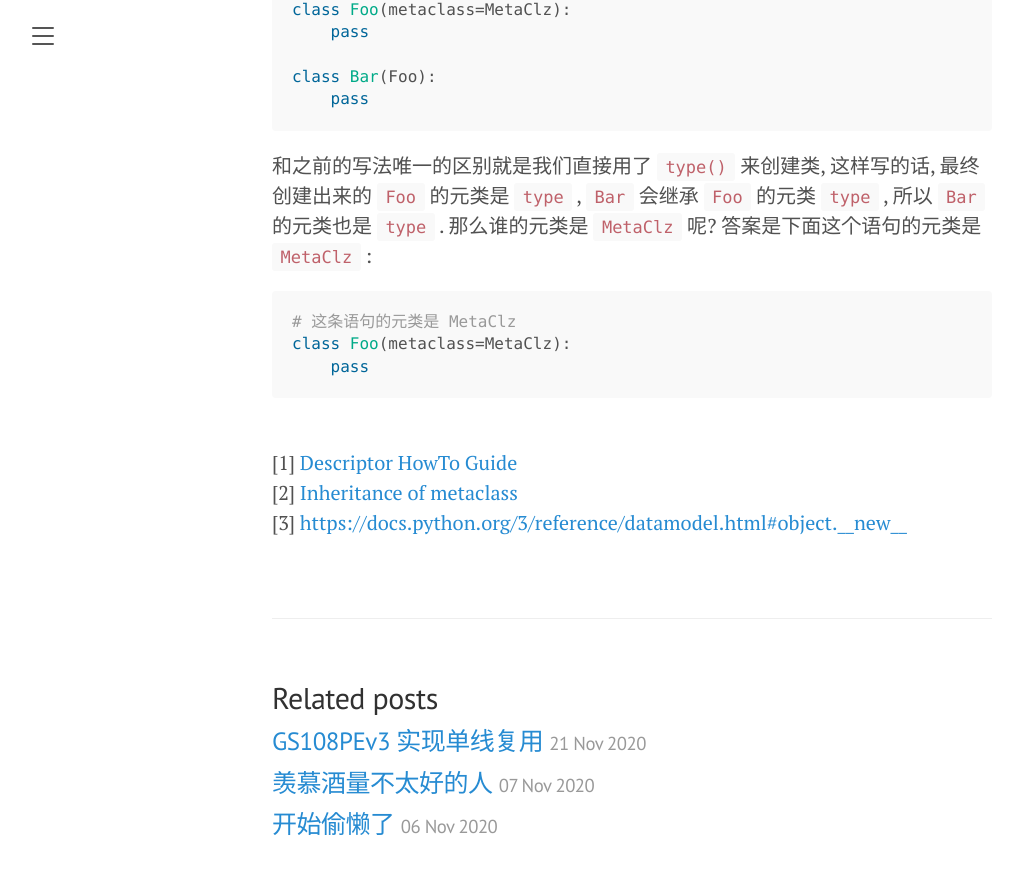
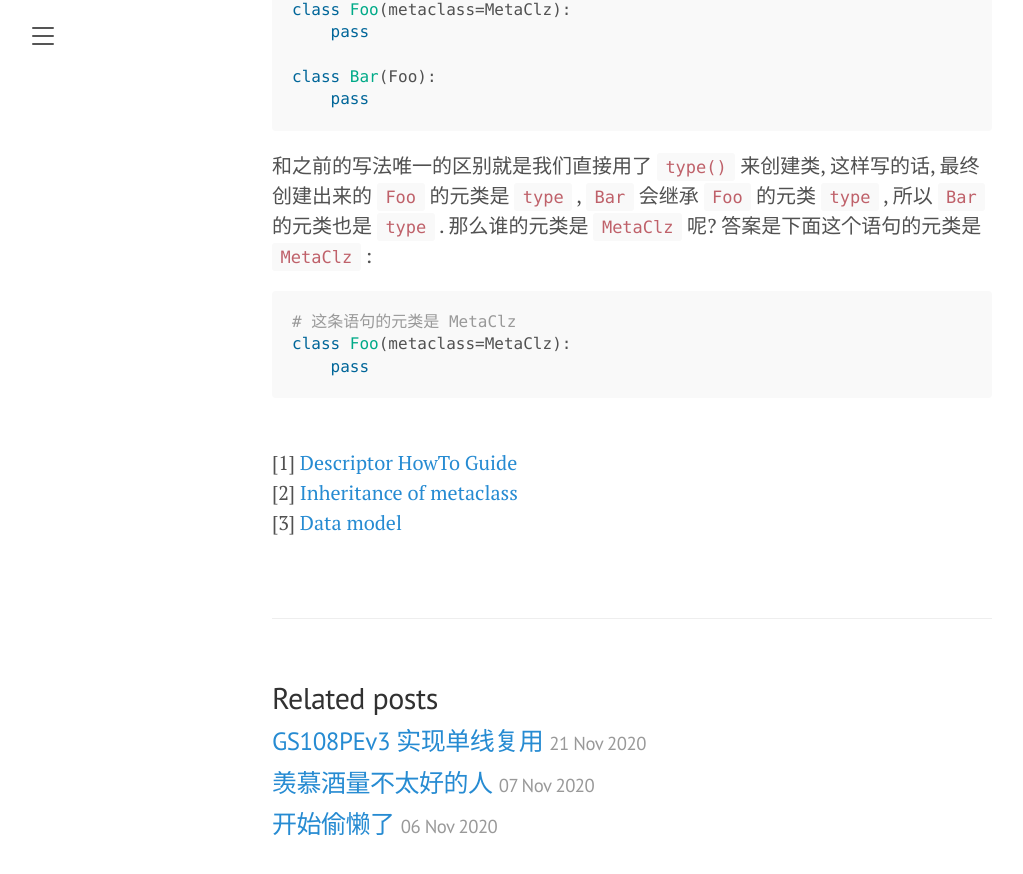
Before and after one commit to yoncise/yoncise.github.io, a Jekyll site: the page built from _posts/2020/2020-12-26-26484747.md, in a window 1280 px wide and 900 px high, scrolled down 5831 px. Shown: the top 874 px of the window, without its empty margins (8-1031 px from the left). Built offline with Jekyll 4.4.1, drawn with Linux system fonts in a browser that asks for light colours.

Commit message:
sync from yuque

````diff
--- a/_posts/2020/2020-12-26-26484747.md
+++ b/_posts/2020/2020-12-26-26484747.md
@@ -162,4 +162,4 @@ class Foo(metaclass=MetaClz):
     pass
 ```
 
-<br />[1] [Descriptor HowTo Guide](https://docs.python.org/3/howto/descriptor.html)<br />[2] [Inheritance of metaclass](https://stackoverflow.com/a/38463272/2408447)<br />[3] [https://docs.python.org/3/reference/datamodel.html#object.\_\_new__](https://docs.python.org/3/reference/datamodel.html#object.__new__)<br />
+<br />[1] [Descriptor HowTo Guide](https://docs.python.org/3/howto/descriptor.html)<br />[2] [Inheritance of metaclass](https://stackoverflow.com/a/38463272/2408447)<br />[3] [Data model](https://docs.python.org/3/reference/datamodel.html#object.__new__)<br />
````
